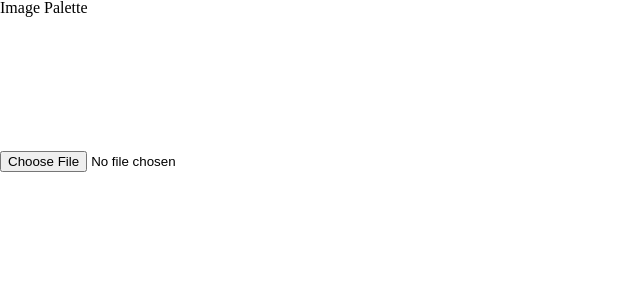
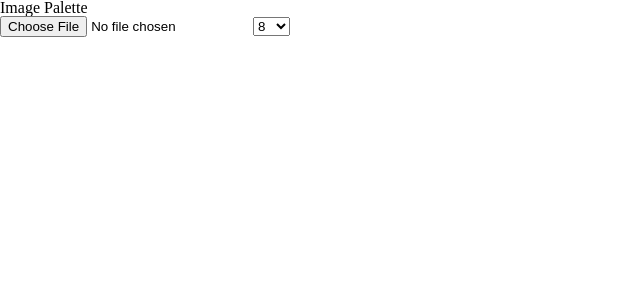
Before and after one commit to ncaron/image-palette, a React app: page / in a window 1280 px wide. Shown: the top 300 px of the page, without its empty margins (0-640 px from the left). Built offline with nearby package versions, Linux system fonts and the light colour scheme; the HTML template or start-up script is replaced by a standard one.

Commit message:
Choose # Swatches
Can now choose how many swatches to display.
Default: 8
Max: 16

```diff
--- a/src/Components/App.js
+++ b/src/Components/App.js
@@ -1,12 +1,14 @@
 import React from 'react';
 import Header from './Header';
-import Canvas from '../Containers/Canvas';
+import Form from '../Containers/Form';
+import Canvas from './Canvas';
 import Colors from '../Containers/Colors';
 
 const App = () => {
   return (
     <div>
       <Header />
+      <Form />
       <Canvas />
       <Colors />
     </div>
--- /dev/null
+++ b/src/Components/Canvas.js
@@ -0,0 +1,13 @@
+import React from 'react';
+
+const Canvas = () => {
+  return (
+    <div>
+      <canvas id="image-canvas">
+        Your browser does not support Canvas elements.
+      </canvas>
+    </div>
+  );
+};
+
+export default Canvas;
--- a/src/Containers/Canvas.js
+++ /dev/null
@@ -1,32 +0,0 @@
-import React, { Component } from 'react';
-import PropTypes from 'prop-types';
-import { connect } from 'react-redux';
-import { bindActionCreators } from 'redux';
-import { uploadImage } from '../actions';
-
-class Canvas extends Component {
-  constructor(props) {
-    super(props);
-  }
-
-  render() {
-    return (
-      <div>
-        <input type="file" onChange={ (e) => this.props.uploadImage(e, this.props.numSwatches) } />
-        <canvas id="image-canvas">
-          Your browser does not support Canvas elements.
-        </canvas>
-      </div>
-    );
-  }
-}
-
-Canvas.propTypes = {
-  uploadImage: PropTypes.func.isRequired,
-  numSwatches: PropTypes.number.isRequired,
-};
-
-const mapStateToProps = state => state;
-const mapDispatchToProps = dispatch => bindActionCreators({uploadImage}, dispatch);
-
-export default connect(mapStateToProps, mapDispatchToProps)(Canvas);
--- /dev/null
+++ b/src/Containers/Form.js
@@ -0,0 +1,56 @@
+import React, { Component } from 'react';
+import PropTypes from 'prop-types';
+import { connect } from 'react-redux';
+import { bindActionCreators } from 'redux';
+import { uploadImage, changeNumSwatches } from '../actions';
+import * as constants from '../contants';
+
+class Form extends Component {
+  constructor(props) {
+    super(props);
+
+    this.renderOptions = this.renderOptions.bind(this);
+  }
+
+  componentDidMount() {
+    document.getElementById('swatch-select').selectedIndex = this.props.numSwatches.toString() - 1;
+  }
+
+  renderOptions() {
+    let options = [];
+
+    for (let i = 1; i <= constants.MAX_SWATCHES; i++) {
+      options.push(<option key={ i } value={ i }>{i}</option>);
+    }
+
+    return options;
+  }
+
+  render() {
+    return (
+      <form action="#">
+        <input
+          type="file"
+          onChange={ (e) => this.props.uploadImage(e, this.props.numSwatches) } />
+        <select
+          name="swatch-select"
+          id="swatch-select"
+          onChange={ (e) => this.props.changeNumSwatches(e, this.props.loaded) }>
+          {this.renderOptions()}
+        </select>
+      </form>
+    );
+  }
+}
+
+Form.propTypes = {
+  uploadImage: PropTypes.func.isRequired,
+  loaded: PropTypes.bool.isRequired,
+  changeNumSwatches: PropTypes.func.isRequired,
+  numSwatches: PropTypes.number.isRequired,
+};
+
+const mapStateToProps = state => state;
+const mapDispatchToProps = dispatch => bindActionCreators({uploadImage, changeNumSwatches}, dispatch);
+
+export default connect(mapStateToProps, mapDispatchToProps)(Form);
--- a/src/actionTypes.js
+++ b/src/actionTypes.js
@@ -1 +1,2 @@
 export const UPLOAD_IMAGE = 'UPLOAD_IMAGE';
+export const CHANGE_NUM_SWATCHES = 'CHANGE_NUM_SWATCHES';
--- a/src/actions.js
+++ b/src/actions.js
@@ -113,3 +113,26 @@ export function uploadImage(e, numSwatches) {
     type: types.UPLOAD_IMAGE
   };
 }
+
+export function changeNumSwatches(e, loaded) {
+  const numSwatches = e.target.value;
+
+  if (loaded) {
+    let canvas = document.getElementById('image-canvas');
+    let ctx = canvas.getContext('2d');
+    const imgData = ctx.getImageData(0, 0, canvas.width, canvas.height).data;
+
+    let colors = getColors(imgData, numSwatches);
+
+    return {
+      type: types.CHANGE_NUM_SWATCHES,
+      numSwatches,
+      colors
+    };
+  }
+
+  return {
+    type: types.CHANGE_NUM_SWATCHES,
+    numSwatches
+  };
+}
--- a/src/contants.js
+++ b/src/contants.js
@@ -1 +1,2 @@
 export const CANVAS_SIZE = 300;
+export const MAX_SWATCHES = 16;
--- a/src/initialState.js
+++ b/src/initialState.js
@@ -1,4 +1,5 @@
 export default {
   numSwatches: 8,
+  loaded: false,
   colors: [],
 };
--- a/src/reducer.js
+++ b/src/reducer.js
@@ -9,7 +9,20 @@ const reducer = (state = initialState, action) => {
       }
 
       let newState = JSON.parse(JSON.stringify(state));
+      newState.loaded = true;
       newState.colors = action.colors;
+
+      return newState;
+    }
+
+    case types.CHANGE_NUM_SWATCHES: {
+      let newState = JSON.parse(JSON.stringify(state));
+
+      newState.numSwatches = Number(action.numSwatches);
+
+      if (newState.loaded) {
+        newState.colors = action.colors;
+      }
 
       return newState;
     }
```
